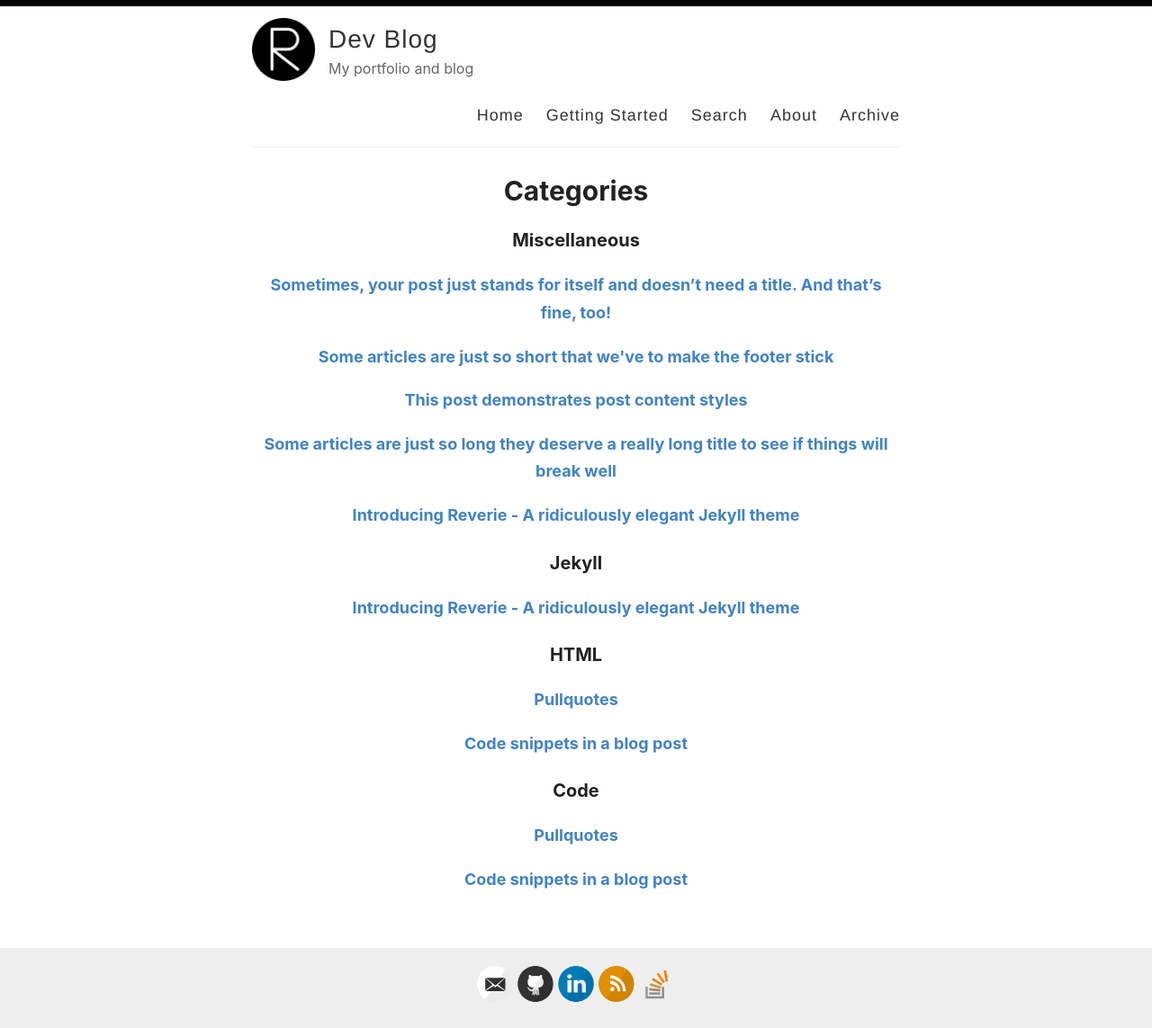
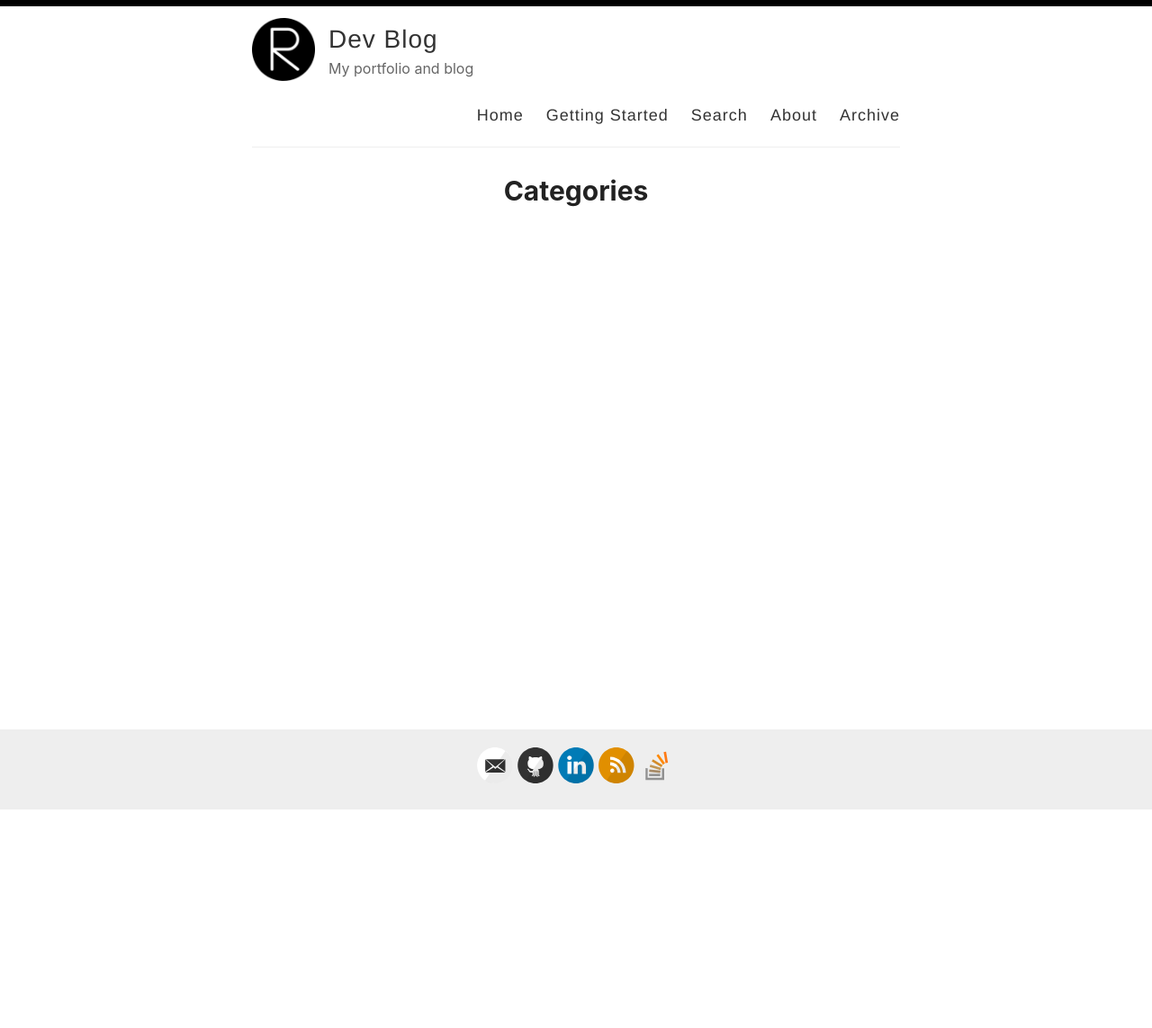
Before and after one commit to dario-loi/dario-loi.github.io, a Jekyll site: the page built from _pages/categories.md, in a window 1280 px wide. Shown: the whole page at 90% size. Built offline with Jekyll 4.4.1, drawn with Linux system fonts in a browser that asks for light colours; after the commit the page ends 901 px from its top, so only the background shows below that; some of the changed lines change nothing that is shown.

Commit message:
:wastebasket: Cleanup of SOME reverie base files

````diff
--- a/_config.yml
+++ b/_config.yml
@@ -26,7 +26,7 @@
   flickr:
   github: dario-loi
   instagram:
-  linkedin: in/dario-loi-5182531b1/
+  linkedin: dario-loi-5182531b1/
   pinterest:
   rss: rss
   twitter:
--- a/_pages/getting-started.md
+++ /dev/null
@@ -1,51 +0,0 @@
----
-layout: page
-title: Getting started with Reverie
-permalink: /getting-started/
----
-
-### Step 1) Fork Reverie to your User Repository
-
-Fork [this repository](https://github.com/amitmerchant1990/reverie), then rename the repository to `yourgithubusername.github.io`.
-
-Alternatively, you can use [Use this template](https://github.com/amitmerchant1990/reverie/generate) button if you want to create a repository with a clean commit history which will use Reverie as a template.
-
-Your Jekyll blog will often be viewable immediately at <https://yourgithubusername.github.io> (if it's not, you can often force it to build by completing step 2)
-
-### Step 2) Customize and view your site
-
-Enter your site name, description, avatar and many other options by editing the `_config.yml` file. You can easily turn on Google Analytics tracking, Disqus commenting and social icons here.
-
-Making a change to `_config.yml` (or any file in your repository) will force GitHub Pages to rebuild your site with jekyll. Your rebuilt site will be viewable a few seconds later at <https://yourgithubusername.github.io> - if not, give it ten minutes as GitHub suggests and it'll appear soon.
-
-### Step 3) Publish your first blog post
-
-Create a new file called `/_posts/2019-2-13-Hello-World.md` to publish your first blog post. That's all you need to do to publish your first blog post! This [Markdown Cheatsheet](https://github.com/adam-p/markdown-here/wiki/Markdown-Cheatsheet) might come in handy while writing the posts.
-
-> You can add additional posts in the browser on GitHub.com too! Just hit the <kbd>Create new file</kbd> button in `/_posts/` to create new content. Just make sure to include the [front-matter](http://jekyllrb.com/docs/frontmatter/) block at the top of each new blog post and make sure the post's filename is in this format: year-month-day-title.md
-
-## Using Categories in Reverie
-
-You can categorize your content based on `categories` in Reverie. For this, you just need to add `categories` in front matter like below:
-
-For adding single category:
-
-```md
-categories: JavaScript
-```
-
-For adding multiple categories:
-
-```md
-categories: [PHP, Laravel]
-```
-
-The contegorized content can be shown over this URL: <https://yourgithubusername.github.io/categories/>
-
-## RSS
-
-The generated [RSS feed](https://en.wikipedia.org/wiki/RSS) of your blog can be found at <https://yourgithubusername.github.io/feed>. You can see the example RSS feed over [here](https://www.amitmerchant.com/reverie/feed).
-
-## Sitemap
-
-The generated sitemap of your blog can be found at <https://yourgithubusername.github.io/sitemap>. You can see the example sitemap feed over [here](https://www.amitmerchant.com/reverie/sitemap).
--- a/_posts/2019-02-13-introducing-reverie-jekyll-theme.md
+++ /dev/null
@@ -1,85 +0,0 @@
----
-layout: post
-title: Introducing Reverie - A ridiculously elegant Jekyll theme
-categories: [Miscellaneous, Jekyll]
----
-
-[Reverie](https://github.com/amitmerchant1990/reverie) is a [Jekyll](https://jekyllrb.com/)-powered theme which is simple and opinionated. It's actually a fork of [jekyll-now](https://github.com/barryclark/jekyll-now) with some additional features and personal touches which I've implemented to suit my needs for my blog.
-
-This is a plug-and-play Jekyll theme which you can use on GitHub Pages without even setting up a local environment.
-
-![](/images/reverie-demo.png)
-
-## Features overview
-
-- Command-line free fork-first workflow, using GitHub.com to create, customize and post to your blog
-- Fully responsive and mobile optimized base theme
-- Sass/Coffeescript support using Jekyll 2.0
-- Free hosting on your GitHub Pages user site
-- All the SEO goodies comes in-built
-- Markdown blogging
-- Syntax highlighting using Pygments
-    - [Dracula syntax theme](https://draculatheme.com/) included
-- Disqus commenting
-- Google Analytics integration
-- Fuzzy search across blog posts
-- Pagination of posts works out-of-the-box.
-- Categorize posts out-of-the box
-- RSS Feed
-- In-built sitemap
-
-<div style="text-align: center;">
- <script async type="text/javascript" src="//cdn.carbonads.com/carbon.js?serve=CE7D6KJY&placement=wwwamitmerchantcom" id="_carbonads_js"></script>
-</div>
-
-## Using Reverie on GitHub Pages
-
-### Step 1) Fork Reverie to your User Repository
-
-Fork [this repository](https://github.com/amitmerchant1990/reverie), then rename the repository to `yourgithubusername.github.io`.
-
-Alternatively, you can use [Use this template](https://github.com/amitmerchant1990/reverie/generate) button if you want to create a repository with a clean commit history which will use Reverie as a template.
-
-Your Jekyll blog will often be viewable immediately at <https://yourgithubusername.github.io> (if it's not, you can often force it to build by completing step 2)
-
-### Step 2) Customize and view your site
-
-Enter your site name, description, avatar and many other options by editing the `_config.yml` file. You can easily turn on Google Analytics tracking, Disqus commenting and social icons here.
-
-Making a change to `_config.yml` (or any file in your repository) will force GitHub Pages to rebuild your site with jekyll. Your rebuilt site will be viewable a few seconds later at <https://yourgithubusername.github.io> - if not, give it ten minutes as GitHub suggests and it'll appear soon.
-
-### Step 3) Publish your first blog post
-
-Create a new file called `/_posts/2019-2-13-Hello-World.md` to publish your first blog post. That's all you need to do to publish your first blog post! This [Markdown Cheatsheet](https://github.com/adam-p/markdown-here/wiki/Markdown-Cheatsheet) might come in handy while writing the posts.
-
-> You can add additional posts in the browser on GitHub.com too! Just hit the <kbd>Create new file</kbd> button in `/_posts/` to create new content. Just make sure to include the [front-matter](http://jekyllrb.com/docs/frontmatter/) block at the top of each new blog post and make sure the post's filename is in this format: year-month-day-title.md
-
-## Using Categories in Reverie
-
-You can categorize your content based on `categories` in Reverie. For this, you just need to add `categories` in front matter like below:
-
-For adding single category:
-
-```md
-categories: JavaScript
-```
-
-For adding multiple categories:
-
-```md
-categories: [PHP, Laravel]
-```
-
-The contegorized content can be shown over this URL: <https://yourgithubusername.github.io/categories/>
-
-## RSS
-
-The generated [RSS feed](https://en.wikipedia.org/wiki/RSS) of your blog can be found at <https://yourgithubusername.github.io/feed>. You can see the example RSS feed over [here](https://www.amitmerchant.com/reverie/feed).
-
-## Sitemap
-
-The generated sitemap of your blog can be found at <https://yourgithubusername.github.io/sitemap>. You can see the example sitemap feed over [here](https://www.amitmerchant.com/reverie/sitemap).
-
-## License
-
-MIT
--- a/_posts/2019-08-08-no-title-posts.md
+++ /dev/null
@@ -1,6 +0,0 @@
----
-layout: post
-title: ""
-categories: Miscellaneous
----
-Sometimes, your post just stands for itself and doesn't need a title. And that's fine, too!
--- a/_posts/2019-12-11-pullquotes.md
+++ /dev/null
@@ -1,14 +0,0 @@
----
-layout: post
-title:  Pullquotes
-categories: [HTML,Code]
-excerpt: In graphic design, a pull quote (also known as a lift-out pull quote) is a key phrase, quotation, or excerpt that has been pulled from an article and used as a page layout graphic element, serving to entice readers into the article or to highlight a key topic.
----
-
-In graphic design, a pull quote (also known as a lift-out pull quote) is a key phrase, quotation, or excerpt that has been pulled from an article and used as a page layout graphic element, serving to entice readers into the article or to highlight a key topic. {% include pullquote.html quote="It is typically placed in a larger or distinctive typeface and on the same page." %} Pull quotes are often used in magazine and newspaper articles, annual reports, and brochures, as well as on the web. They can add visual interest to text-heavy pages with few images or illustrations.
-
-Placement of a pull quote on a page may be defined in a publication's or website's style guide. Such a typographic device may or may not be aligned with a column on the page. Some designers, for example, choose not to align the quote. In that case, the quotation cuts into two or more columns, as in the example shown. Because the pull quote invites the reader to read about the highlighted material, the pull quote should appear before the text it cites and, generally, fairly close to it.
-
-Pull quotes need not be a verbatim copy of the text being quoted; depending on a publication's house style, pull quotes may be abbreviated for space or paraphrased for clarity, with or without indication.
-
-A disadvantage of pull quotes as a design element is that they can disrupt the reading process of readers invested in reading the text sequentially by drawing attention to ghost fragments out of context. At the other extreme, when pull quotes are used to break up what would otherwise be a formless wall of text, pull quote can serve as visual landmarks to help the reader maintain a sense of sequence and place.
--- a/_posts/2019-7-27-super-long-article.md
+++ /dev/null
@@ -1,11 +0,0 @@
----
-layout: post
-title: Some articles are just so long they deserve a really long title to see if things will break well
-categories: Miscellaneous
----
-
-Lorem ipsum dolor sit amet, consectetur adipiscing elit. Fusce bibendum neque eget nunc mattis eu sollicitudin enim tincidunt. Vestibulum lacus tortor, ultricies id dignissim ac, bibendum in velit. Proin convallis mi ac felis pharetra aliquam. Curabitur dignissim accumsan rutrum. In arcu magna, aliquet vel pretium et, molestie et arcu. Mauris lobortis nulla et felis ullamcorper bibendum. Phasellus et hendrerit mauris. Proin eget nibh a massa vestibulum pretium. Suspendisse eu nisl a ante aliquet bibendum quis a nunc. Praesent varius interdum vehicula. Aenean risus libero, placerat at vestibulum eget, ultricies eu enim. Praesent nulla tortor, malesuada adipiscing adipiscing sollicitudin, adipiscing eget est.
-
-Lorem ipsum dolor sit amet, consectetur adipiscing elit. Fusce bibendum neque eget nunc mattis eu sollicitudin enim tincidunt. Vestibulum lacus tortor, ultricies id dignissim ac, bibendum in velit. Proin convallis mi ac felis pharetra aliquam. Curabitur dignissim accumsan rutrum. In arcu magna, aliquet vel pretium et, molestie et arcu. Mauris lobortis nulla et felis ullamcorper bibendum. Phasellus et hendrerit mauris. Proin eget nibh a massa vestibulum pretium. Suspendisse eu nisl a ante aliquet bibendum quis a nunc. Praesent varius interdum vehicula. Aenean risus libero, placerat at vestibulum eget, ultricies eu enim. Praesent nulla tortor, malesuada adipiscing adipiscing sollicitudin, adipiscing eget est.
-
-Lorem ipsum dolor sit amet, consectetur adipiscing elit. Fusce bibendum neque eget nunc mattis eu sollicitudin enim tincidunt. Vestibulum lacus tortor, ultricies id dignissim ac, bibendum in velit. Proin convallis mi ac felis pharetra aliquam. Curabitur dignissim accumsan rutrum. In arcu magna, aliquet vel pretium et, molestie et arcu. Mauris lobortis nulla et felis ullamcorper bibendum. Phasellus et hendrerit mauris. Proin eget nibh a massa vestibulum pretium. Suspendisse eu nisl a ante aliquet bibendum quis a nunc. Praesent varius interdum vehicula. Aenean risus libero, placerat at vestibulum eget, ultricies eu enim. Praesent nulla tortor, malesuada adipiscing adipiscing sollicitudin, adipiscing eget est.
--- a/_posts/2019-7-27-this-post-demonstrates-post-content-styles.md
+++ /dev/null
@@ -1,95 +0,0 @@
----
-layout: post
-title: This post demonstrates post content styles
-categories: Miscellaneous
----
-
-Lorem ipsum dolor sit amet, consectetur adipiscing elit. Fusce bibendum neque eget nunc mattis eu sollicitudin enim tincidunt. Vestibulum lacus tortor, ultricies id dignissim ac, bibendum in velit. Praesent varius interdum vehicula. Aenean risus libero, placerat at vestibulum eget, ultricies eu enim. Praesent nulla tortor, malesuada adipiscing adipiscing sollicitudin, adipiscing eget est.
-
-## Some great heading (h2)
-
-Proin convallis mi ac felis pharetra aliquam. Curabitur dignissim accumsan rutrum. In arcu magna, aliquet vel pretium et, molestie et arcu.
-
-Mauris lobortis nulla et felis ullamcorper bibendum. Phasellus et hendrerit mauris. Proin eget nibh a massa vestibulum pretium. Suspendisse eu nisl a ante aliquet bibendum quis a nunc. Praesent varius interdum vehicula. Aenean risus libero, placerat at vestibulum eget, ultricies eu enim. Praesent nulla tortor, malesuada adipiscing adipiscing sollicitudin, adipiscing eget est.
-
-## Another great heading (h2)
-
-Lorem ipsum dolor sit amet, consectetur adipiscing elit. Fusce bibendum neque eget nunc mattis eu sollicitudin enim tincidunt. Vestibulum lacus tortor, ultricies id dignissim ac, bibendum in velit.
-
-### Some great subheading (h3)
-
-Proin convallis mi ac felis pharetra aliquam. Curabitur dignissim accumsan rutrum. In arcu magna, aliquet vel pretium et, molestie et arcu. Mauris lobortis nulla et felis ullamcorper bibendum.
-
-Phasellus et hendrerit mauris. Proin eget nibh a massa vestibulum pretium. Suspendisse eu nisl a ante aliquet bibendum quis a nunc.
-
-### Some great subheading (h3)
-
-Praesent varius interdum vehicula. Aenean risus libero, placerat at vestibulum eget, ultricies eu enim. Praesent nulla tortor, malesuada adipiscing adipiscing sollicitudin, adipiscing eget est.
-
-> This quote will change your life. It will reveal the secrets of the universe, and all the wonders of humanity. Don't misuse it.
-
-Lorem ipsum dolor sit amet, consectetur adipiscing elit. Fusce bibendum neque eget nunc mattis eu sollicitudin enim tincidunt.
-
-### Some great subheading (h3)
-
-Vestibulum lacus tortor, ultricies id dignissim ac, bibendum in velit. Proin convallis mi ac felis pharetra aliquam. Curabitur dignissim accumsan rutrum.
-
-```html
-<html>
-  <head>
-  </head>
-  <body>
-    <p>Hello, World!</p>
-  </body>
-</html>
-```
-
-
-In arcu magna, aliquet vel pretium et, molestie et arcu. Mauris lobortis nulla et felis ullamcorper bibendum. Phasellus et hendrerit mauris.
-
-#### You might want a sub-subheading (h4)
-
-In arcu magna, aliquet vel pretium et, molestie et arcu. Mauris lobortis nulla et felis ullamcorper bibendum. Phasellus et hendrerit mauris.
-
-In arcu magna, aliquet vel pretium et, molestie et arcu. Mauris lobortis nulla et felis ullamcorper bibendum. Phasellus et hendrerit mauris.
-
-#### But it's probably overkill (h4)
-
-In arcu magna, aliquet vel pretium et, molestie et arcu. Mauris lobortis nulla et felis ullamcorper bibendum. Phasellus et hendrerit mauris.
-
-### Oh hai, an unordered list!!
-
-In arcu magna, aliquet vel pretium et, molestie et arcu. Mauris lobortis nulla et felis ullamcorper bibendum. Phasellus et hendrerit mauris.
-
-- First item, yo
-- Second item, dawg
-- Third item, what what?!
-- Fourth item, fo sheezy my neezy
-
-### Oh hai, an ordered list!!
-
-In arcu magna, aliquet vel pretium et, molestie et arcu. Mauris lobortis nulla et felis ullamcorper bibendum. Phasellus et hendrerit mauris.
-
-1. First item, yo
-2. Second item, dawg
-3. Third item, what what?!
-4. Fourth item, fo sheezy my neezy
-
-
-
-## Headings are cool! (h2)
-
-Proin eget nibh a massa vestibulum pretium. Suspendisse eu nisl a ante aliquet bibendum quis a nunc. Praesent varius interdum vehicula. Aenean risus libero, placerat at vestibulum eget, ultricies eu enim. Praesent nulla tortor, malesuada adipiscing adipiscing sollicitudin, adipiscing eget est.
-
-Praesent nulla tortor, malesuada adipiscing adipiscing sollicitudin, adipiscing eget est.
-
-Proin eget nibh a massa vestibulum pretium. Suspendisse eu nisl a ante aliquet bibendum quis a nunc.
-
-### Tables
-
-|Title 1               | Title 2               | Title 3               | Title 4              |
-|--------------------- | --------------------- | --------------------- | ---------------------|
-|lorem                 | lorem ipsum           | lorem ipsum dolor     | lorem ipsum dolor sit|
-|lorem ipsum dolor sit | lorem ipsum dolor sit | lorem ipsum dolor sit | lorem ipsum dolor sit|
-|lorem ipsum dolor sit | lorem ipsum dolor sit | lorem ipsum dolor sit | lorem ipsum dolor sit|
-|lorem ipsum dolor sit | lorem ipsum dolor sit | lorem ipsum dolor sit | lorem ipsum dolor sit|
--- a/_posts/2019-7-28-super-short-article.md
+++ /dev/null
@@ -1,7 +0,0 @@
----
-layout: post
-title: Some articles are just so short that we've to make the footer stick
-categories: Miscellaneous
----
-
-Lorem ipsum dolor sit amet, consectetur adipisicing elit, sed do eiusmod tempor incididunt ut labore et dolore magna aliqua. Ut enim ad minim veniam, quis nostrud exercitation ullamco laboris nisi ut aliquip ex ea commodo consequat. Duis aute irure dolor in reprehenderit in voluptate velit esse cillum dolore eu fugiat nulla pariatur. Excepteur sint occaecat cupidatat non proident, sunt in culpa qui officia deserunt mollit anim id est laborum.
--- a/_posts/2019-8-12-code-snippets.md
+++ /dev/null
@@ -1,42 +0,0 @@
----
-layout: post
-title:  Code snippets in a blog post
-categories: [HTML,Code]
----
-
-This post demonstrate the use of code snippets in the theme. The code snippets are powered by [Pygments](http://pygments.org/) and the code theme that is been used in Reverie is called [Draula](https://draculatheme.com/).
-
-This is a raw snippet:
-
-```
-hello world
-123
-This is a text snippet
-```
-
-This is a PHP snippet:
-
-```php
-<?php
-    echo 'Hello, World!';
-?>
-```
-
-This is a JavaScript snippet:
-
-```js
-const add = (a, b) => a + b
-const minus = (a, b) => a - b
-
-console.log(add(100,200))  // 300
-console.log(minus(100,200))  // -100
-```
-
-This is a Python snippet:
-
-```python
-def say_hello():
-    print("hello world!")
-
-say_hello()   // "hello world!"
-```
````
